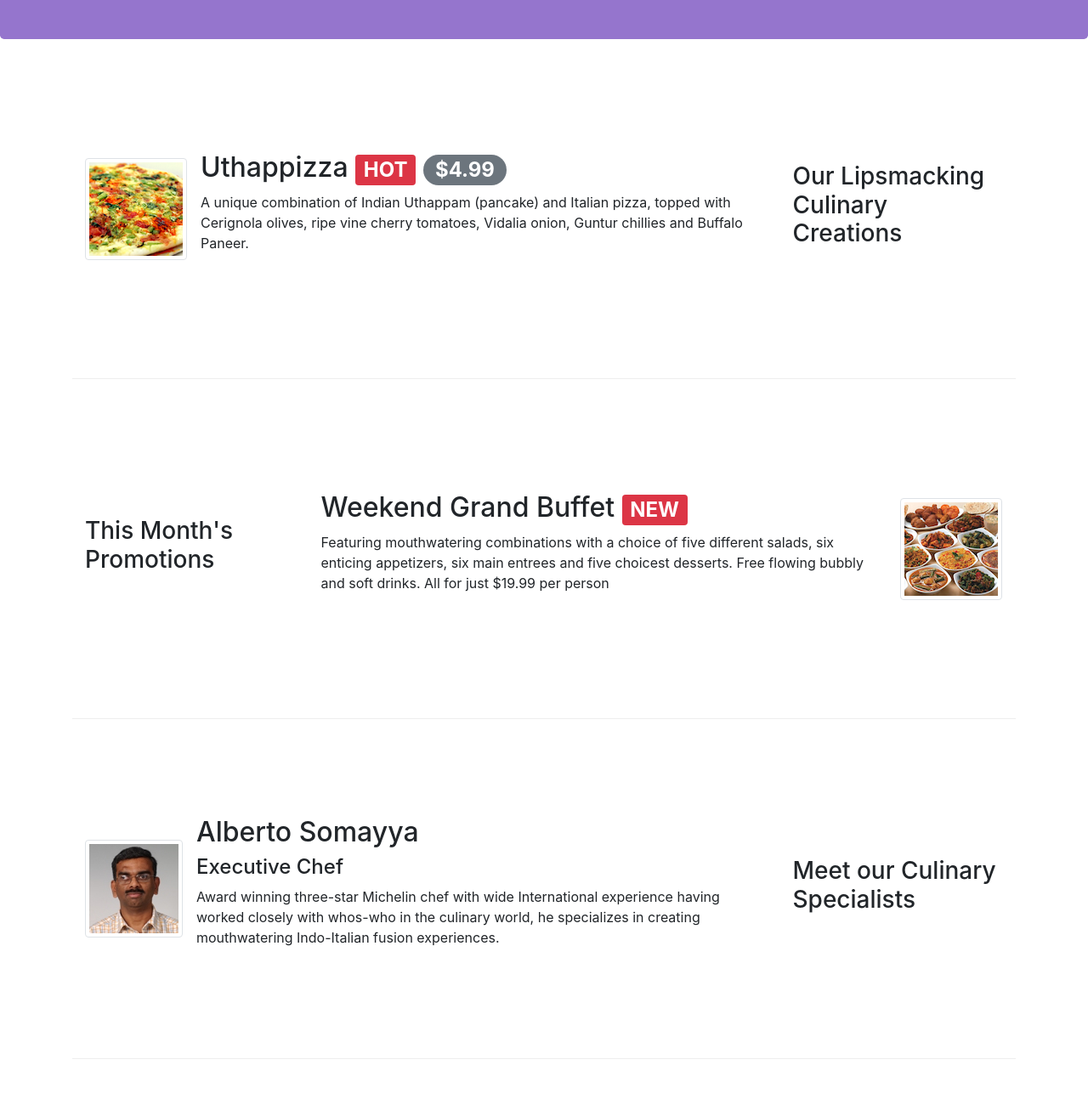
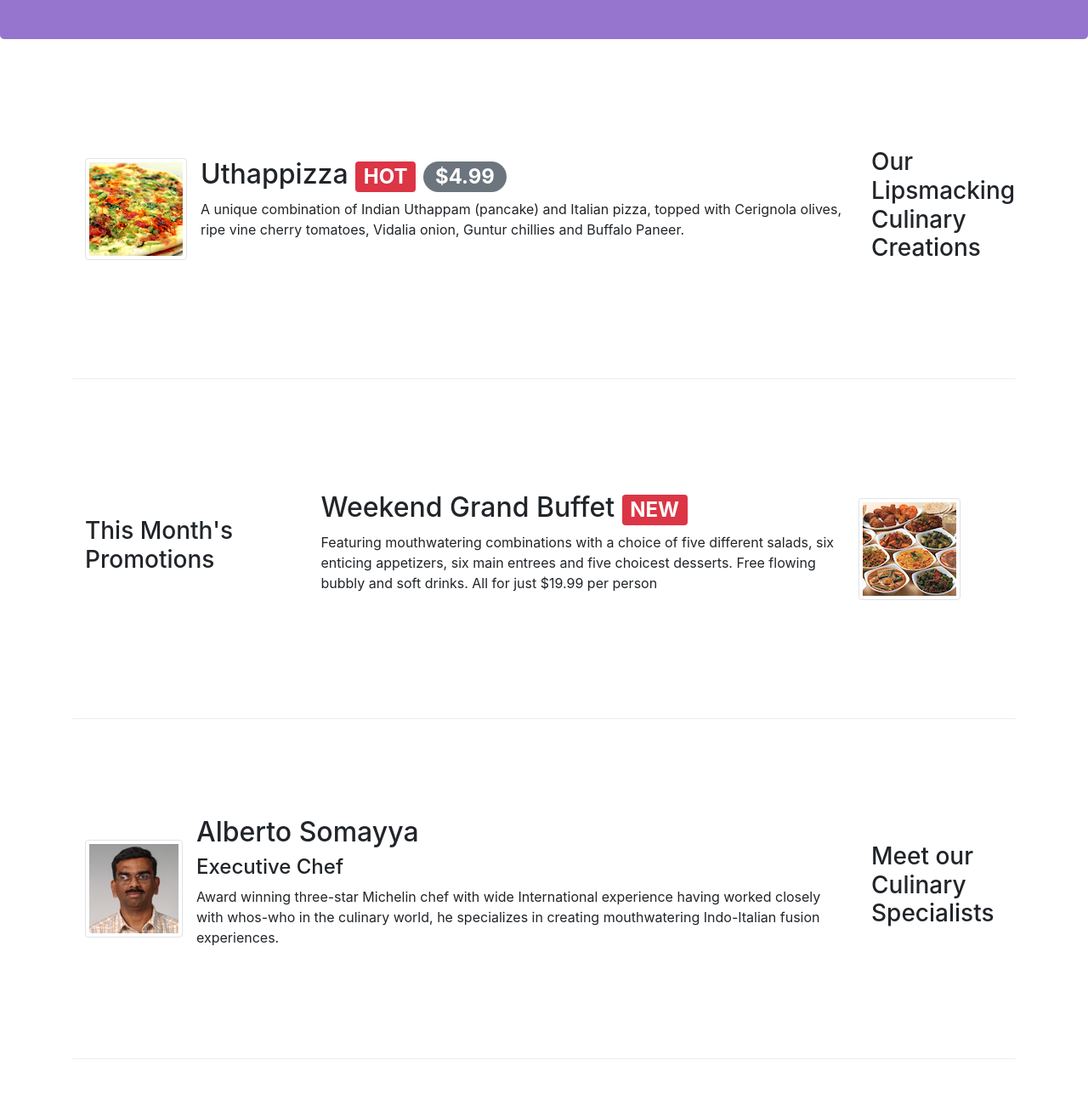
Before and after one commit to Markoae/Front-End-Web-UI-Frameworks-and-Tools-Bootstrap-4, a website: page index.html in a window 1280 px wide. Shown: the part 288-1581 px from the top of the page at 85% size. Drawn offline with nearby package versions, Linux system fonts and the light colour scheme.

Commit message:
Assignment 2

```diff
--- a/index.html
+++ b/index.html
@@ -55,7 +55,7 @@
 
     <div class="container">
         <div class="row row-content align-items-center">
-            <div class="col-12 col-sm-4 order-sm-last col-md-3">
+            <div class="col-12 col-sm-4 order-sm-last col-md-2">
                 <h3>Our Lipsmacking Culinary Creations</h3>
             </div>
             <div class="col">
@@ -75,16 +75,19 @@
             <div class="col-12 col-sm-4 order-sm-first col-md-3">
                 <h3>This Month's Promotions</h3>
             </div>
-            <div class="col">
+            <div class="col-7">
                 <h2>Weekend Grand Buffet <span class="badge badge-danger">NEW</span></h2>
                 <p class="d-none d-sm-block">Featuring mouthwatering combinations with a choice of five different salads, six enticing appetizers, six main entrees and five choicest desserts. Free flowing bubbly and soft drinks. All for just $19.99 per person </p>
             </div>
+                <div class="">
                     <img class="d-flex mr-3 img-thumbnail align-self-center"
                     src="img/buffet.png" alt="buffet">
+                </div>
+
             </div>
 
             <div class="row row-content align-items-center">
-                    <div class="col-12 col-sm-4 order-sm-last col-md-3">
+                    <div class="col-12 col-sm-4 order-sm-last col-md-2">
                         <h3>Meet our Culinary Specialists</h3>
                     </div>
                     <div class="col col-sm order-sm-first col-md">
```
